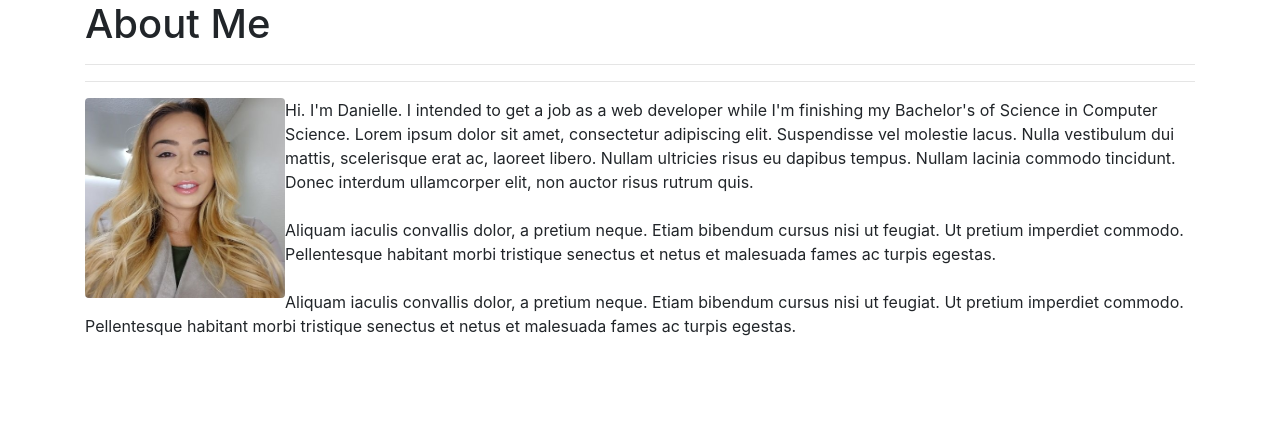
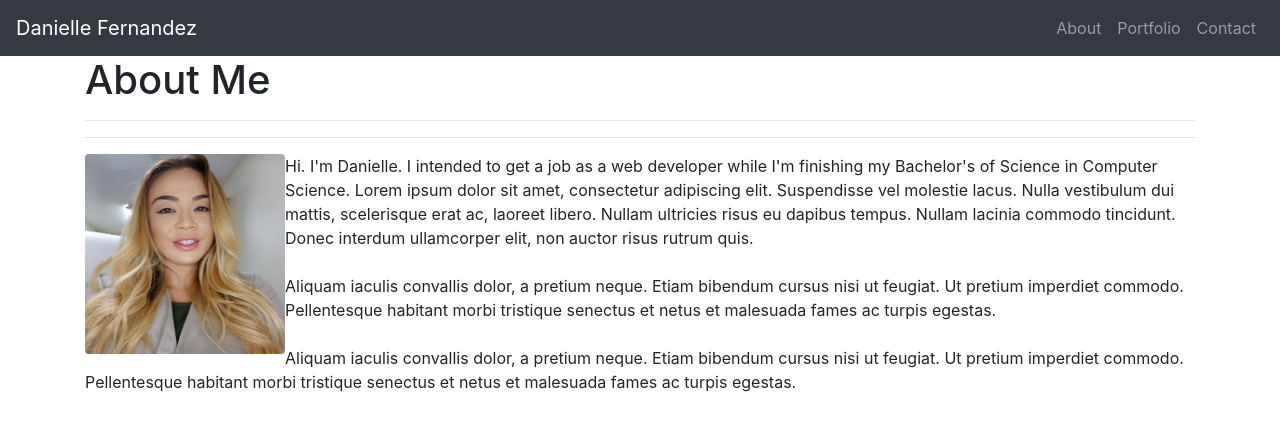
Before and after one commit to koa2019/bootstrap-portfolio, a plain HTML site: page index.html in a window 1280 px wide. Drawn offline with nearby package versions, Linux system fonts and the light colour scheme.

Commit message:
added nav bar to index. right aligned nav links & made navbar dark

```diff
--- a/index.html
+++ b/index.html
@@ -16,6 +16,24 @@
 
 </head>
 
+<nav class="navbar navbar-expand-lg navbar-dark bg-dark">
+
+    <a class="navbar-brand" href="index.html">Danielle Fernandez</a>
+
+    <button class="navbar-toggler" type="button" data-toggle="collapse" data-target="#navbarNavAltMarkup"
+        aria-controls="navbarNavAltMarkup" aria-expanded="false" aria-label="Toggle navigation">
+        <span class="navbar-toggler-icon"></span>
+    </button>
+
+    <div class="collapse navbar-collapse justify-content-end" id="navbarNavAltMarkup">
+        <div class="navbar-nav ">
+            <a class="nav-item nav-link" href="index.html">About</a>
+            <a class="nav-item nav-link" href="portfolio.html">Portfolio</a>
+            <a class="nav-item nav-link" href="contact.html">Contact</a>
+        </div>
+    </div>
+</nav>
+
 <body>
 
     <div class="container">
@@ -32,7 +50,6 @@
 
             </div>
         </div>
-
 
         <div class="row">
         <!-- row to contain bio & pic -->
```
